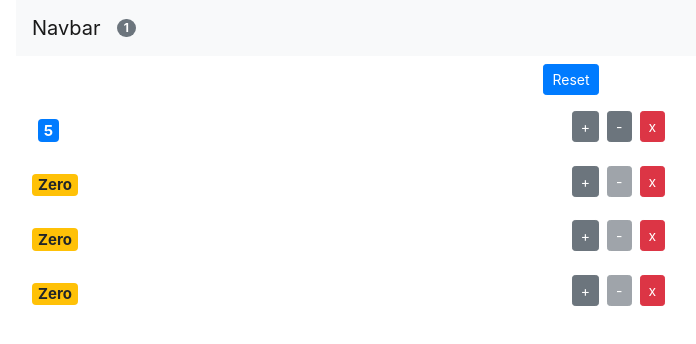
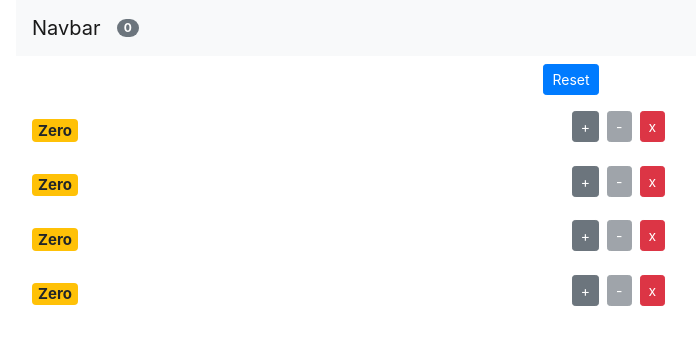
Before and after one commit to Veenakrishna2313/Simple-react-Counter, a React (Create React App) app: page / in a window 1280 px wide. Shown: the top 344 px of the page, without its empty margins (69-765 px from the left). Built offline with nearby package versions, Linux system fonts and the light colour scheme.

Commit message:
Changed Value in  App.js

```diff
--- a/src/App.js
+++ b/src/App.js
@@ -8,7 +8,7 @@ import { render } from "@testing-library/react";
 class App extends Component {
   state = {
     counters: [
-      { id: 1, value: 5 },
+      { id: 1, value: 0 },
       { id: 2, value: 0 },
       { id: 3, value: 0 },
       { id: 4, value: 0 },
```
